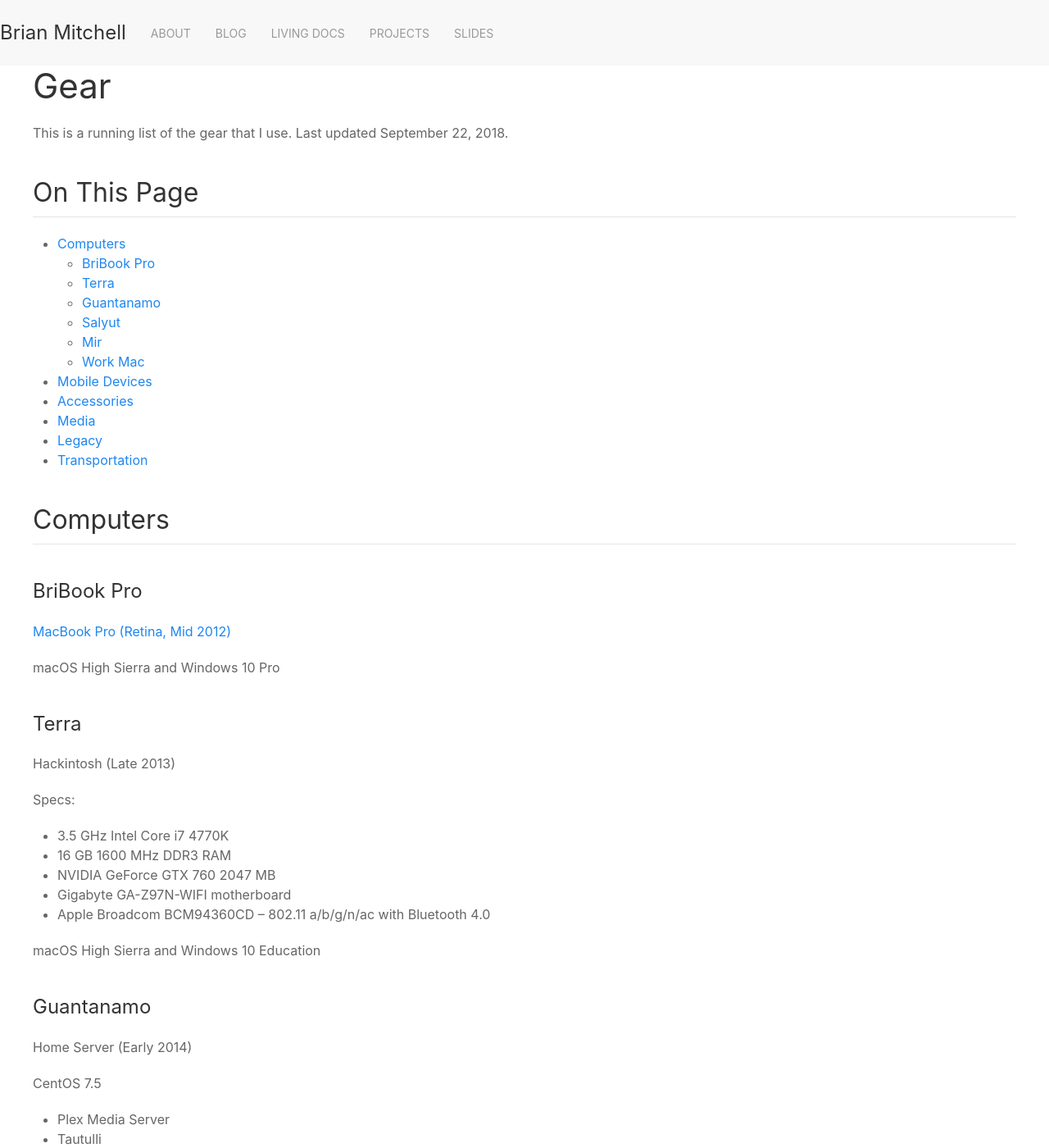
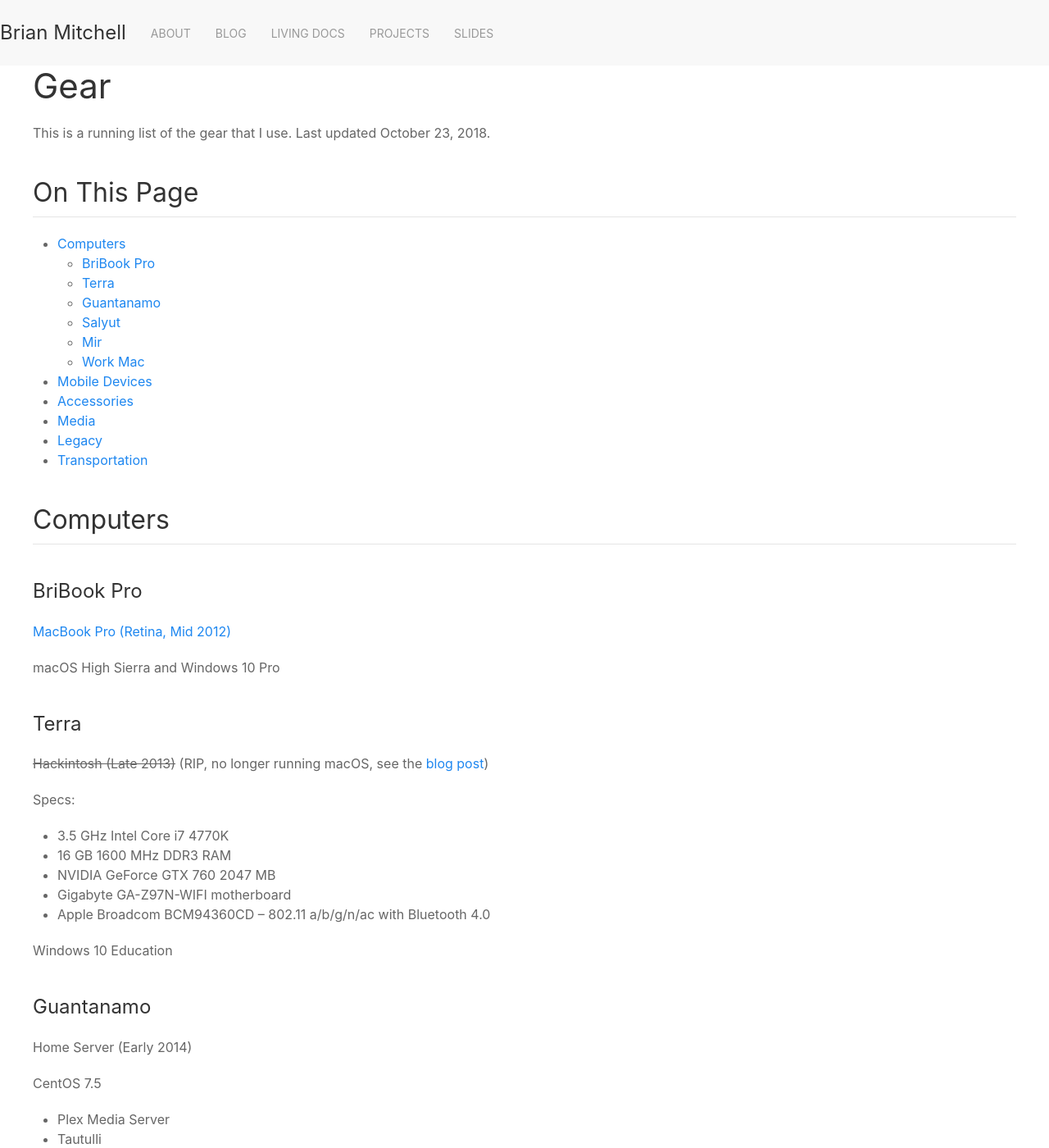
Before and after one commit to BrianMitchL/brianm.me, a Jekyll site: the page built from _living-docs/gear.md, in a window 1280 px wide and 1400 px high. Shown: the whole window at 82% size. Built offline with Jekyll 4.4.1, drawn with Linux system fonts in a browser that asks for light colours; nearby versions of some CDN libraries; emoji names are drawn with the system emoji font; some of the changed text lies outside the part shown.

Commit message:
Update gear

```diff
--- a/_living-docs/gear.md
+++ b/_living-docs/gear.md
@@ -1,6 +1,6 @@
 ---
 layout: page
-modified: 2018-09-22
+modified: 2018-10-23
 title: Gear
 description: A list of the gear that I use.
 disable-description: true
@@ -22,7 +22,8 @@
 macOS High Sierra and Windows 10 Pro
 
 ### Terra
-Hackintosh (Late 2013)
+~~Hackintosh (Late 2013)~~ (RIP, no longer running macOS, see the
+[blog post]({{ site.url }}{{ site.baseurl }}/posts/a-hackintosh-reflection))
 
 Specs:
 * 3.5 GHz Intel Core i7 4770K
@@ -31,7 +32,7 @@
 * Gigabyte GA-Z97N-WIFI motherboard
 * Apple Broadcom BCM94360CD – 802.11 a/b/g/n/ac with Bluetooth 4.0
 
-macOS High Sierra and Windows 10 Education
+Windows 10 Education
 
 ### Guantanamo
 Home Server (Early 2014)
@@ -73,7 +74,7 @@
 ## Mobile Devices
 {: .uk-heading-divider}
 
-* BriPhone XS Max, [iPhone XS Max](https://everymac.com/systems/apple/iphone/specs/apple-iphone-xs-max-united-states-canada-hong-kong-a1921-specs.html)
+* BriPhone XS Max, [iPhone X<span class="small-caps">S</span> Max](https://everymac.com/systems/apple/iphone/specs/apple-iphone-xs-max-united-states-canada-hong-kong-a1921-specs.html)
 * BriPad Pro, [iPad Pro (9.7-inch)](https://everymac.com/systems/apple/ipad/specs/apple-ipad-pro-9-7-inch-1st-gen-wi-fi-only-specs.html)
 * Brapple Watch 3, [Apple Watch Series 3](https://everymac.com/systems/apple/apple-watch/specs/apple-watch-series-3-gps-cellular-42mm-us-canada-a1861.html)
 
```
